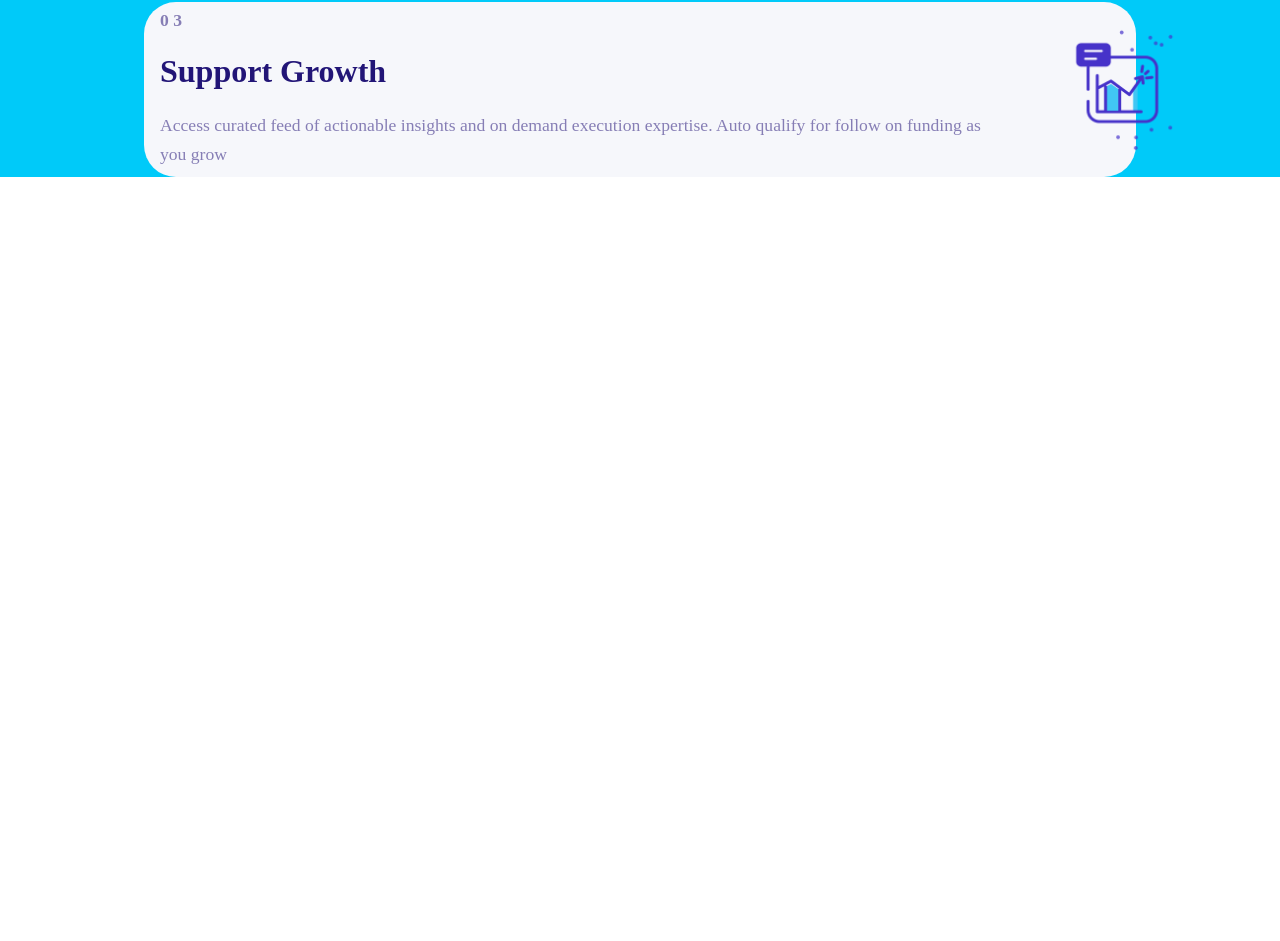
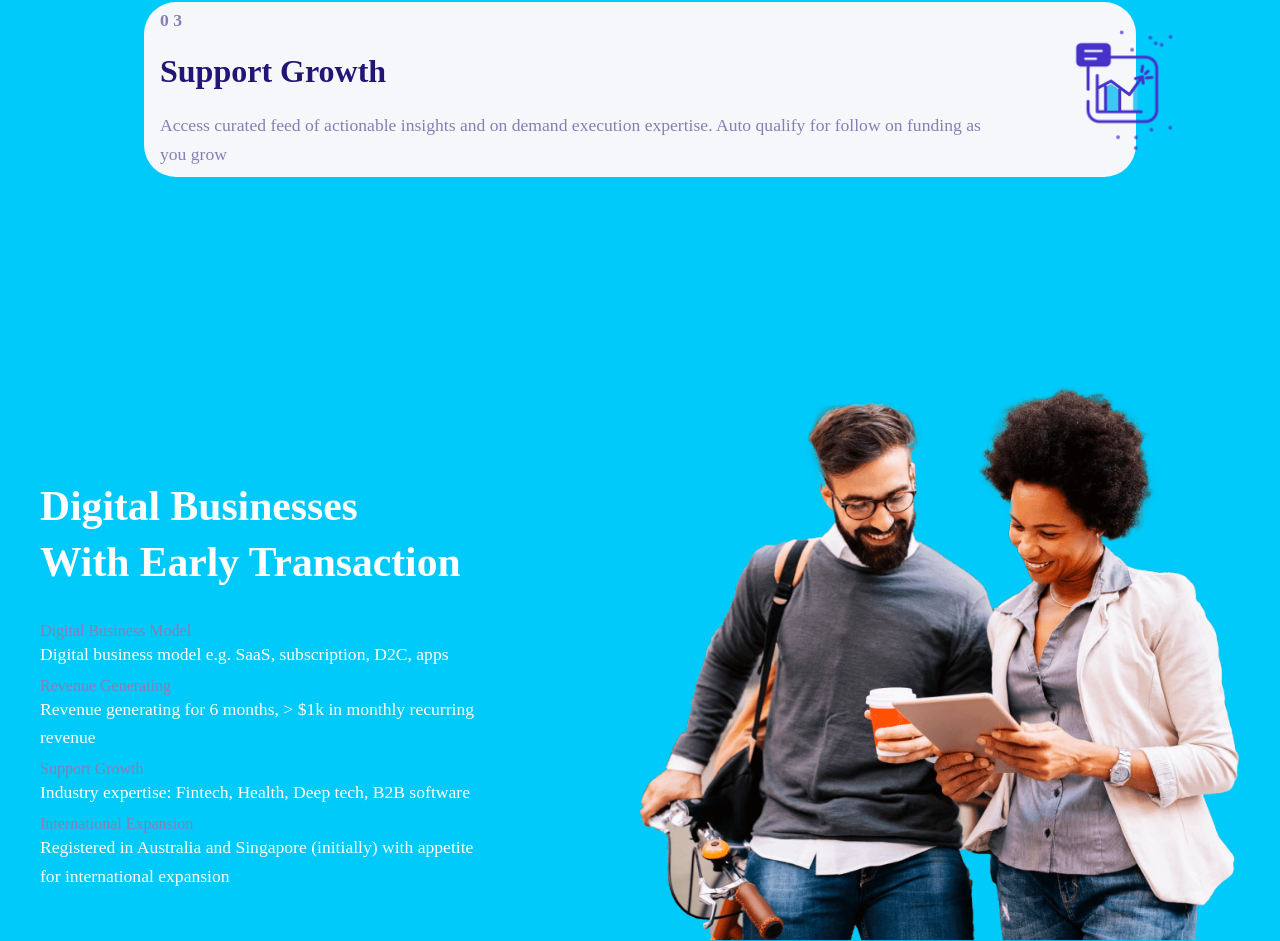
Before and after one commit to HimashaNethmini/Digital_Business, a Next.js app: page / in a window 1280 px wide. Shown: the part 3973-4914 px from the top of the page. Before the commit the page ends 4150 px from the top, so only its background shows below. Built offline with nearby package versions, Linux system fonts and the light colour scheme.

Commit message:
wrap component with animations

```diff
--- a/app/page.js
+++ b/app/page.js
@@ -8,6 +8,7 @@ import Whatwedo from "@/src/components/Whatwedo/Whatwedo";
 import OurDifference from "@/src/components/OurDifference/OurDifference";
 import { motion, useAnimation } from "framer-motion";
 import Howitworks from "@/src/components/Howitworks/Howitworks";
+import Whoweinvest from "@/src/components/Whoweinvest/Whoweinvest";
 
 export default function Home() {
   const controls = useAnimation();
@@ -39,6 +40,26 @@ export default function Home() {
         <OurDifference />
       </motion.div>
       <Howitworks />
+
+      {/*wrapping our difference page with animation to change colour smoothly */}
+
+      <motion.div
+        onViewportEnter={() =>
+          controls.start({
+            backgroundColor: "var(--primary-color)",
+          })
+        }
+
+        onViewportLeave={() =>
+          controls.start({
+            backgroundColor: "white",
+          })
+        }
+        viewport={{ amount: 0.4 }}
+      >
+        <Whoweinvest />
+      </motion.div>
+
     </motion.div>
   );
 }
```
